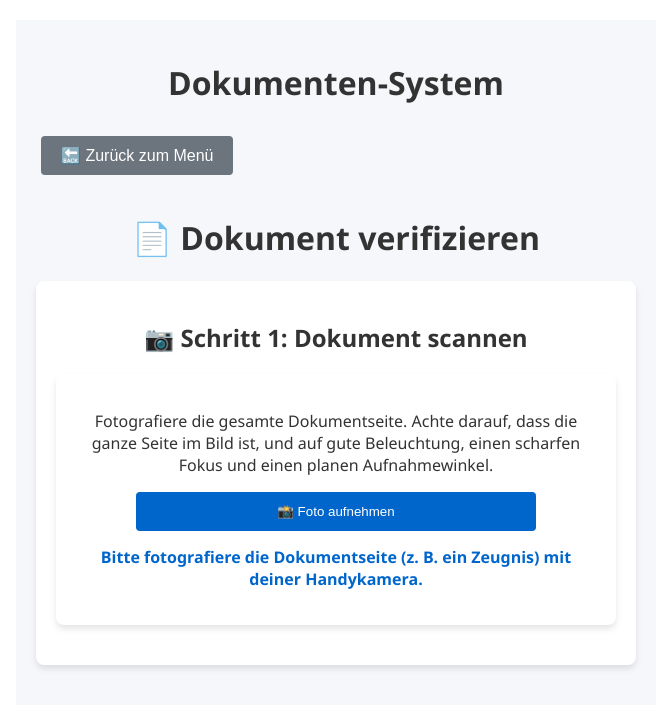
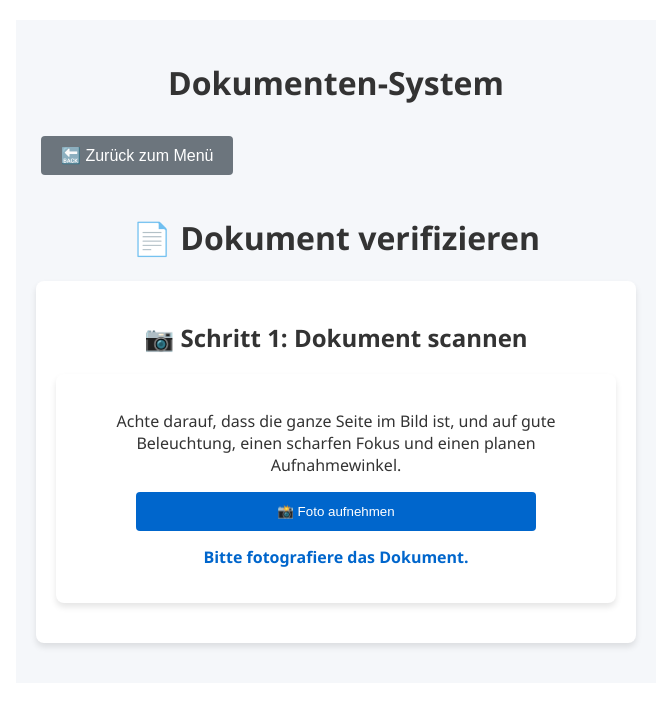
Before and after one commit to Jabba943/React-Verification, a React (Vite) app in the folder ocr-qr-matcher/: page / in a window 1280 px wide. Both pictures are taken after a click on the button "Verifizieren". Shown: the top 712 px of the page, without its empty margins (304-975 px from the left). Built offline with nearby package versions, Linux system fonts and the light colour scheme.

Commit message:
Kommentare

```diff
--- a/ocr-qr-matcher/src/components/CreateQR.jsx
+++ b/ocr-qr-matcher/src/components/CreateQR.jsx
@@ -6,6 +6,12 @@ import "../styles/CreateQR.css";
 function CreateQR({ text, onReset }) {
   const [qrSrc, setQrSrc] = useState("");
   const [generatedHash, setGeneratedHash] = useState("");
+
+  /*
+   *       QR-Code-Generierung:
+   *       Erkannte Text wird normalisiert und per HMAC-SHA512 gehasht.
+   *       Der Tag wird anschließend in einem QR-Code gespeichert.
+   */
 
   const handleGenerate = async () => {
     if (!text) return;
@@ -28,6 +34,11 @@ function CreateQR({ text, onReset }) {
     }
   };
 
+  /*
+   *       QR-Code herunterladen:
+   *       Ermöglicht Download des QR-Codes in PNG Form
+   */
+
   const downloadQrCode = () => {
     if (!qrSrc) return;
 
@@ -46,7 +57,7 @@ function CreateQR({ text, onReset }) {
 
       {!qrSrc ? (
         <button onClick={handleGenerate} className="btn btn-primary">
-          🔒 Verschlüsselten QR-Code generieren
+          🔒 QR-Code generieren
         </button>
       ) : (
         <div>
--- a/ocr-qr-matcher/src/components/OcrScanner.jsx
+++ b/ocr-qr-matcher/src/components/OcrScanner.jsx
@@ -4,6 +4,10 @@ import "../styles/OcrScanner.css";
 const MAX_DIMENSION = 3000;
 const MIN_WORD_CONFIDENCE = 40;
 
+/*
+ *       Noise-Filter für Erkannte Wörter:
+ *       Wörter mit einem Confidence-Score von unter 40 werden entfernt
+ */
 function filterLowConfidenceText(data) {
   if (!data.lines || data.lines.length === 0) {
     return data.text;
@@ -25,9 +29,7 @@ export default function OcrScanner({ onScanComplete }) {
   const canvasRef = useRef(null);
   const workerRef = useRef(null);
 
-  const [status, setStatus] = useState(
-    "Bitte fotografiere die Dokumentseite (z. B. ein Zeugnis) mit deiner Handykamera.",
-  );
+  const [status, setStatus] = useState("Bitte fotografiere das Dokument.");
   const [progress, setProgress] = useState(0);
   const [previewSrc, setPreviewSrc] = useState(null);
   const [isRecognizing, setIsRecognizing] = useState(false);
@@ -42,6 +44,11 @@ export default function OcrScanner({ onScanComplete }) {
     };
   }, []);
 
+  /*
+   *       Vorverarbeitung des aufgenommenen Fotos:
+   *       Das Bild wird geladen, bei Bedarf herunterskaliert,
+   *       in Graustufen unterteilt und der Kontrast wird erhöht.
+   */
   function handleFileChange(event) {
     const file = event.target.files?.[0];
     event.target.value = "";
@@ -71,15 +78,22 @@ export default function OcrScanner({ onScanComplete }) {
     image.src = objectUrl;
   }
 
+  /*
+   *       Zurücksetzen des Scan-Vorgangs:
+   *       Programm wird auf Ursprungszustand zurückgesetzt
+   */
+
   function handleRetake() {
     setPreviewSrc(null);
     setRecognizedText(null);
     setProgress(0);
-    setStatus(
-      "Bitte fotografiere die Dokumentseite (z. B. ein Zeugnis) mit deiner Handykamera.",
-    );
+    setStatus("Bitte fotografiere das Dokument.");
   }
 
+  /*
+   *       Initialisierung des Tesseract-Workers:
+   *       Erstellung mit Sprachmodel, OCR-Modell und PageSeg-Mode.
+   */
   async function getWorker() {
     if (!workerRef.current) {
       const worker = await window.Tesseract.createWorker(
@@ -102,6 +116,13 @@ export default function OcrScanner({ onScanComplete }) {
     }
     return workerRef.current;
   }
+
+  /*
+   *   Texterkennung des Dokuments:
+   *   Text des Dokuments wird mittels OCR erkannt. Ergebniss wird mittels
+   *   filterLowConfidenceText gefiltert und anschließend dem Nutzer
+   *   angezeigt.
+   */
 
   async function handleRecognize() {
     setIsRecognizing(true);
@@ -132,6 +153,11 @@ export default function OcrScanner({ onScanComplete }) {
     }
   }
 
+  /*
+   *       Bestätigung des geprüften Textes:
+   *       Übergabe des Textes für späteren Programmverlauf
+   */
+
   function handleConfirmText() {
     onScanComplete(recognizedText);
   }
@@ -140,9 +166,8 @@ export default function OcrScanner({ onScanComplete }) {
     <div className="app-box">
       {recognizedText === null && (
         <p>
-          Fotografiere die gesamte Dokumentseite. Achte darauf, dass die ganze
-          Seite im Bild ist, und auf gute Beleuchtung, einen scharfen Fokus und
-          einen planen Aufnahmewinkel.
+          Achte darauf, dass die ganze Seite im Bild ist, und auf gute
+          Beleuchtung, einen scharfen Fokus und einen planen Aufnahmewinkel.
         </p>
       )}
 
@@ -158,8 +183,7 @@ export default function OcrScanner({ onScanComplete }) {
       {recognizedText !== null ? (
         <div className="ocr-review">
           <p className="ocr-review-hint">
-            Bitte den erkannten Text prüfen und Fehler korrigieren, bevor er
-            weiterverwendet wird:
+            Bitte den erkannten Text prüfen und Fehler korrigieren:
           </p>
           <textarea
             value={recognizedText}
```
Also changed, not shown: ocr-qr-matcher/src/components/QrScanner.jsx (+13 -4 lines).
